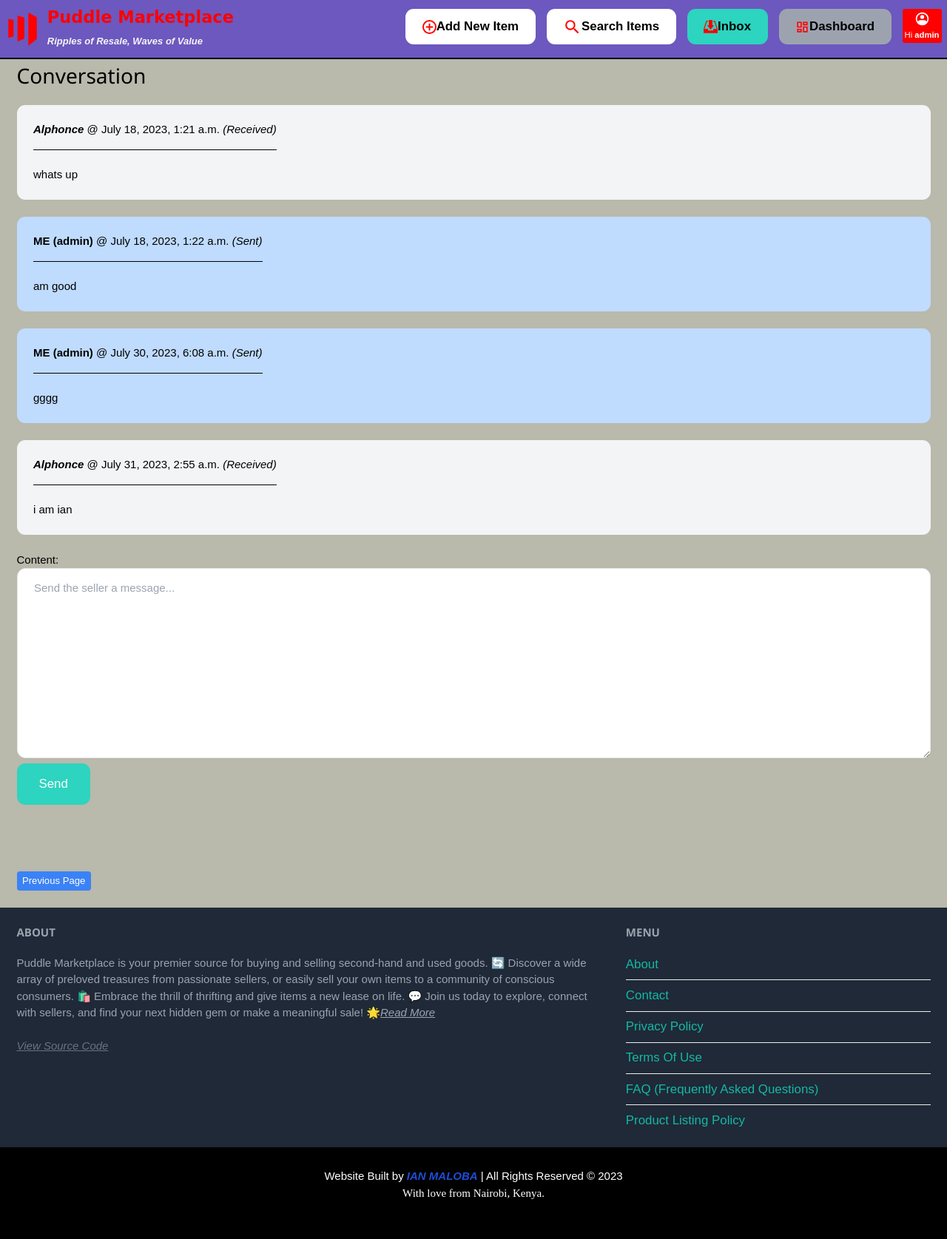
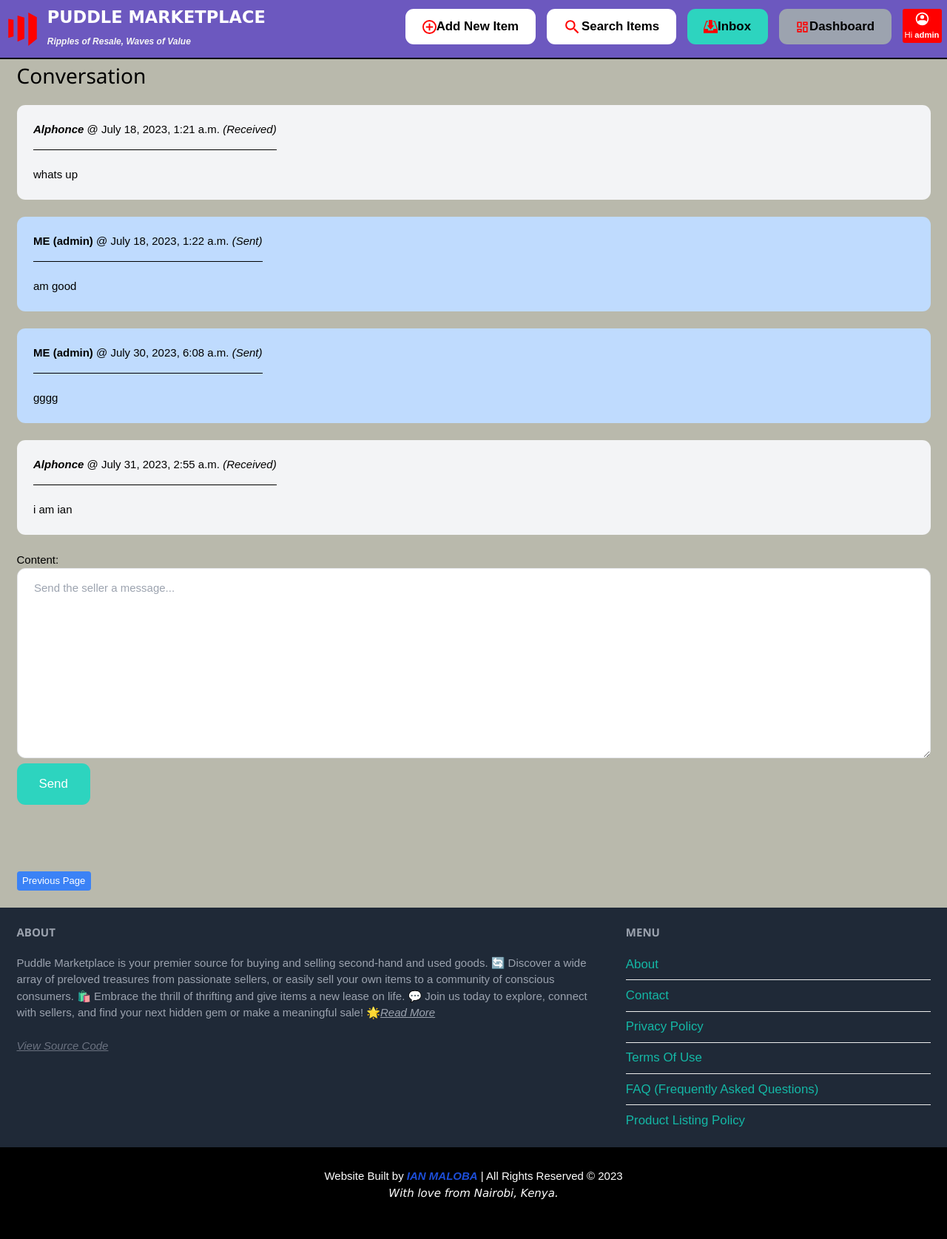
Before and after one commit to IanMalobaMwakha/Puddle, a Django app: page /inbox/19/ in a window 1280 px wide. Shown: the whole page at 74% size. Run offline with Django 4.2, Linux system fonts and the light colour scheme; a user stored in the database is signed in; data comes from the database, SQL or seed files in the repository; some libraries are stand-ins or nearby versions.

Commit message:
modified:   puddle/core/templates/core/base.html

```diff
--- a/puddle/core/templates/core/base.html
+++ b/puddle/core/templates/core/base.html
@@ -283,11 +283,9 @@ a:hover {
             <path fill="red" d="M16.146 0v24l6.134-4.886V3.334zm-2.853 18.758l-4.939 2.157V2.086l4.939 1.462zm-11.572-.553l3.78-.999V5.188l-3.762-.606z"/>
           </svg>
           <div class="ml-3">
-            <span style="color: red; font-family: 'Lucida Handwriting', cursive; display: block;">Puddle Marketplace</span>
-            <span class="text-white hover-effect" style="font-size: 13px; color: whitesmoke;"> <i>Ripples of Resale, Waves of Value</i></span>
-
-
-            </div>
+            <span class="hover-effect" style="color: white; font-family: cursive; display: block;"><b>PUDDLE MARKETPLACE</b></span>
+            <span class="text-red hover-effect" style="font-size: 12px; color: whitesmoke;"> <i>Ripples of Resale, Waves of Value</i></span>
+          </div>
         </a>
 
 
@@ -654,7 +652,7 @@ a:hover {
     <br>
     Website Built by <a href="https://ianmaloba.com" target="_blank"><i class="text-blue-700"><b>IAN MALOBA</b></i></a> | All Rights Reserved © 2023
     <br>
-    <p style="font-family: Gabriola;">With love from Nairobi, Kenya.</p>
+    <p style="font-family: Verdana, Geneva, Tahoma, sans-serif;"><i>With love from Nairobi, Kenya.</i></p>
     <br>
     <br>
   </p>
```
